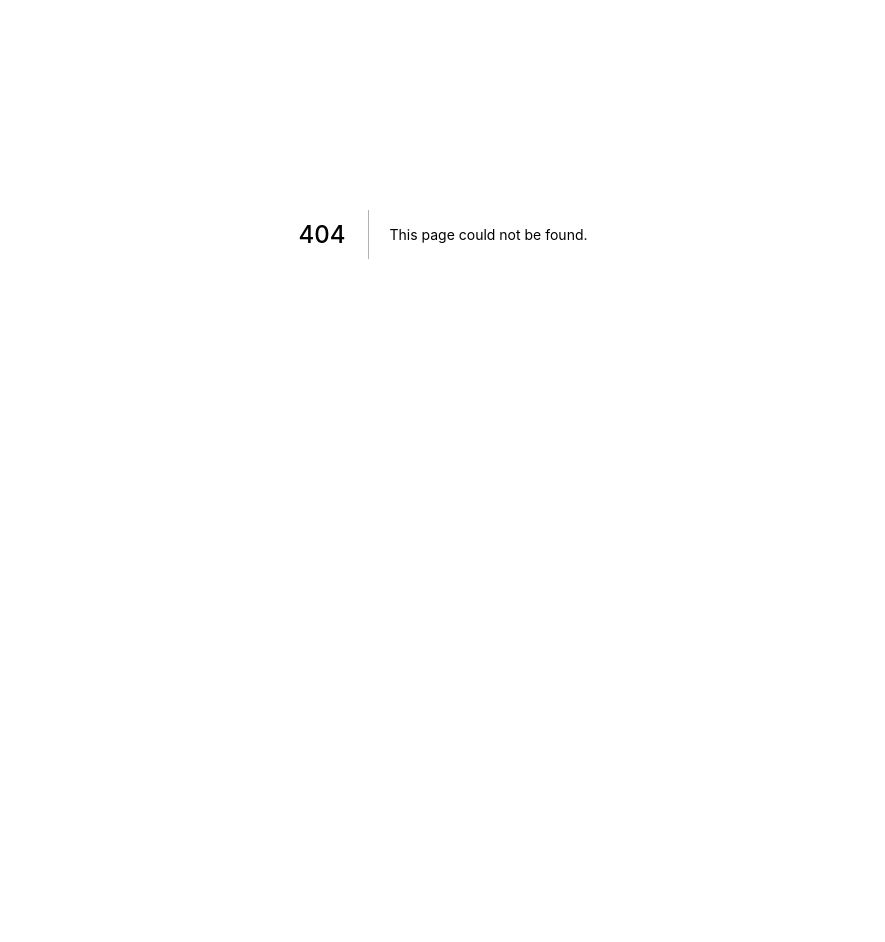
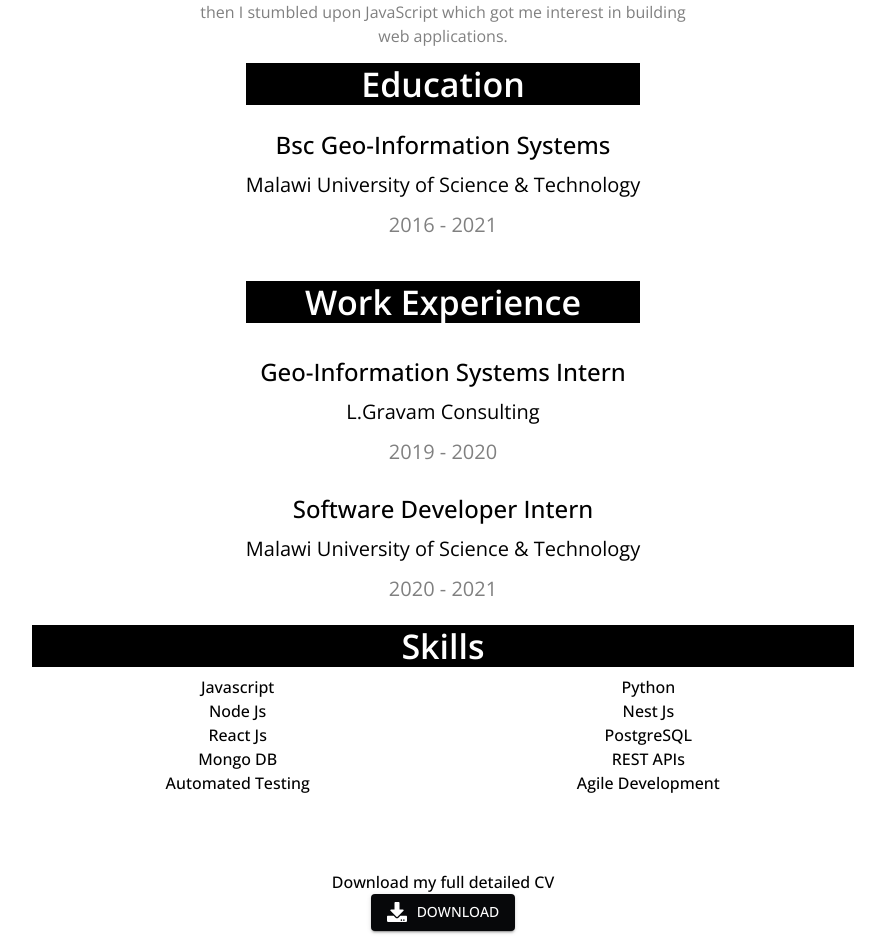
Before and after one commit to GISSIAH/bryan-portfolio, a Next.js app: page /resume in a window 1280 px wide. Before the commit this address had no page. Shown: the part 210-1152 px from the top of the page, without its empty margins (197-1082 px from the left). Before the commit the page ends 844 px from the top, so only its background shows below. Built offline with nearby package versions, Linux system fonts and the light colour scheme.

Commit message:
added resume page

```diff
--- a/components/navbar/navbar.js
+++ b/components/navbar/navbar.js
@@ -18,7 +18,7 @@ export default function Navbar() {
                 </div>
                 <div className={styles.siteLinks}>
                     <Link href="/"><Typography variant="body1" sx={{ fontWeight: 500 }}>Work</Typography></Link>
-                    <Link href="/"><Typography variant="body1" sx={{ fontWeight: 500 }}>Resume</Typography></Link>
+                    <Link href="/resume"><Typography variant="body1" sx={{ fontWeight: 500 }}>Resume</Typography></Link>
                     <Link href="/"><Typography variant="body1" sx={{ fontWeight: 500 }}>Contact</Typography></Link>
                 </div>
                 <div>
@@ -38,9 +38,9 @@ export default function Navbar() {
                         setBarClicked(!barClicked)
                     }}>
                         {barClicked ?
-                            <CgClose size={30} />
+                            <CgClose size={25} />
                             :
-                            <FaBars size={30} />
+                            <FaBars size={25} />
                         }
 
                     </IconButton>
@@ -54,7 +54,7 @@ export default function Navbar() {
                     }}
                     className={barClicked ? styles.mobileSiteLinks : styles.mobileSiteLinksHidden}>
                     <Link href="/"><Typography variant="body1" sx={{ fontWeight: 500 }}>Work</Typography></Link>
-                    <Link href="/"><Typography variant="body1" sx={{ fontWeight: 500 }}>Resume</Typography></Link>
+                    <Link href="/resume"><Typography variant="body1" sx={{ fontWeight: 500 }}>Resume</Typography></Link>
                     <Link href="/"><Typography variant="body1" sx={{ fontWeight: 500 }}>Contact</Typography></Link>
                     <Link href="/">
                         <AiFillGithub size={30} />
--- /dev/null
+++ b/components/resume/resumeItem.js
@@ -0,0 +1,12 @@
+import { Box, Typography } from "@mui/material"
+
+
+export default function ResumeItem(props) {
+    return (
+        <Box sx={{ display: 'flex', flexDirection: 'column', gap: 1 }}>
+            <Typography variant="h5" sx={{ fontWeight: 500 }}>{props.title}</Typography>
+            <Typography variant="h6" sx={{ fontWeight: 400 }}>{props.place}</Typography>
+            <Typography variant="h6" sx={{ fontWeight: 400 }} color="gray">{props.date}</Typography>
+        </Box>
+    )
+}
--- /dev/null
+++ b/pages/resume.js
@@ -0,0 +1,54 @@
+import { Box, Typography,Grid ,Button} from '@mui/material'
+import Head from 'next/head'
+import styles from "../styles/resume.module.css"
+import ResumeItem from '../components/resume/resumeItem'
+import { FaDownload } from "react-icons/fa"
+export default function resume() {
+    return (
+        <div>
+            <Head>
+                <title>{`Bryan Malunje's Portfolio`}</title>
+                <meta name="description" content="Malawian software developer" />
+                <link rel="icon" href="/favicon.ico" />
+            </Head>
+
+            <Box sx={{ display: 'flex', flexDirection: 'column', alignItems: 'center', textAlign: 'center' }}>
+                <Typography variant="h3" sx={{ fontWeight: 700 ,marginTop:5}}>Resume</Typography>
+                <div className={styles.desc}>
+                    <Typography variant="body1" color="gray" sx={{ fontWeight: 400 }}>{`I started my software developing journey 2 years ago when I was writing my final year project in college. I started learning python then I stumbled upon JavaScript which got me interest in building web applications.`}</Typography>
+                </div>
+
+                <div className={styles.education}>
+                    <Typography variant="h4" sx={{ fontWeight: 600, marginBottom: 3,background:'black',color:"white"}}>Education</Typography>
+                    <ResumeItem title="Bsc Geo-Information Systems" place="Malawi University of Science & Technology" date="2016 - 2021" />
+                </div>
+
+                <div className={styles.work}>
+                    <Typography variant="h4" sx={{ fontWeight: 600, marginBottom: 1, background: 'black', color: "white"}}>Work Experience</Typography>
+                    <ResumeItem title="Geo-Information Systems Intern" place="L.Gravam Consulting" date="2019 - 2020" />
+                    <ResumeItem title="Software Developer Intern" place="Malawi University of Science & Technology" date="2020 - 2021" />
+                </div>
+                <div className={styles.skills}>
+                    <Typography variant="h4" sx={{ fontWeight: 600, marginBottom: 1, background: 'black', color: "white" }}>Skills</Typography>
+                    <Grid container>
+                        <Grid item  xl={6} xs={6} sm={6} md={6} lg={6}><Typography  variant="body1" sx={{fontWeight:500}}>Javascript</Typography></Grid>
+                        <Grid item xl={6} xs={6} sm={6} md={6} lg={6}><Typography variant="body1" sx={{fontWeight:500}}>Python</Typography></Grid>
+                        <Grid item xl={6} xs={6} sm={6} md={6} lg={6}><Typography variant="body1" sx={{fontWeight:500}}>Node Js</Typography></Grid>
+                        <Grid item xl={6} xs={6} sm={6} md={6} lg={6}><Typography variant="body1" sx={{fontWeight:500}}>Nest Js</Typography></Grid>
+                        <Grid item xl={6} xs={6} sm={6} md={6} lg={6}><Typography variant="body1" sx={{fontWeight:500}}>React Js</Typography></Grid>
+                        <Grid item xl={6} xs={6} sm={6} md={6} lg={6}><Typography variant="body1" sx={{fontWeight:500}}>PostgreSQL</Typography></Grid>
+                        <Grid item xl={6} xs={6} sm={6} md={6} lg={6}><Typography variant="body1" sx={{fontWeight:500}}>Mongo DB</Typography></Grid>
+                        <Grid item xl={6} xs={6} sm={6} md={6} lg={6}><Typography variant="body1" sx={{fontWeight:500}}>REST APIs</Typography></Grid>
+                        <Grid item xl={6} xs={6} sm={6} md={6} lg={6}><Typography variant="body1" sx={{fontWeight:500}}>Automated Testing</Typography></Grid>
+                        <Grid item xl={6} xs={6} sm={6} md={6} lg={6}><Typography variant="body1" sx={{fontWeight:500}}>Agile Development</Typography></Grid>
+                    </Grid>
+                </div>
+                <div className={styles.action}>
+                    <Typography variant='body1' sx={{fontWeight:500}}>Download my full detailed CV</Typography>
+                    <Button variant='contained'><FaDownload size={20} style={{marginRight:10}}/>Download</Button>
+                </div>
+            </Box>
+
+        </div>
+    )
+}
--- /dev/null
+++ b/styles/resume.module.css
@@ -0,0 +1,44 @@
+.desc{
+    margin-top: 25px;
+    width: 40vw;
+}
+
+.education{
+    margin-top: 15px;
+    margin-bottom: 20px;
+
+}
+
+.work{
+    margin-top: 20px;
+    display: flex;
+    flex-direction: column;
+    gap:25px
+}
+
+.skills{
+    margin-top: 20px;
+
+}
+.action{
+    margin-top: 75px;
+    margin-bottom: 100px;
+}
+@media (max-width: 768px) {
+    .desc{
+        width: 90vw;
+    }
+    .education{
+        padding-left: 10px;
+        padding-right: 10px;
+    }
+    .work{
+        padding-left: 10px;
+        padding-right: 10px;
+    }
+    .skills{
+        padding-left: 10px;
+        padding-right: 10px;
+    }
+
+}
```
